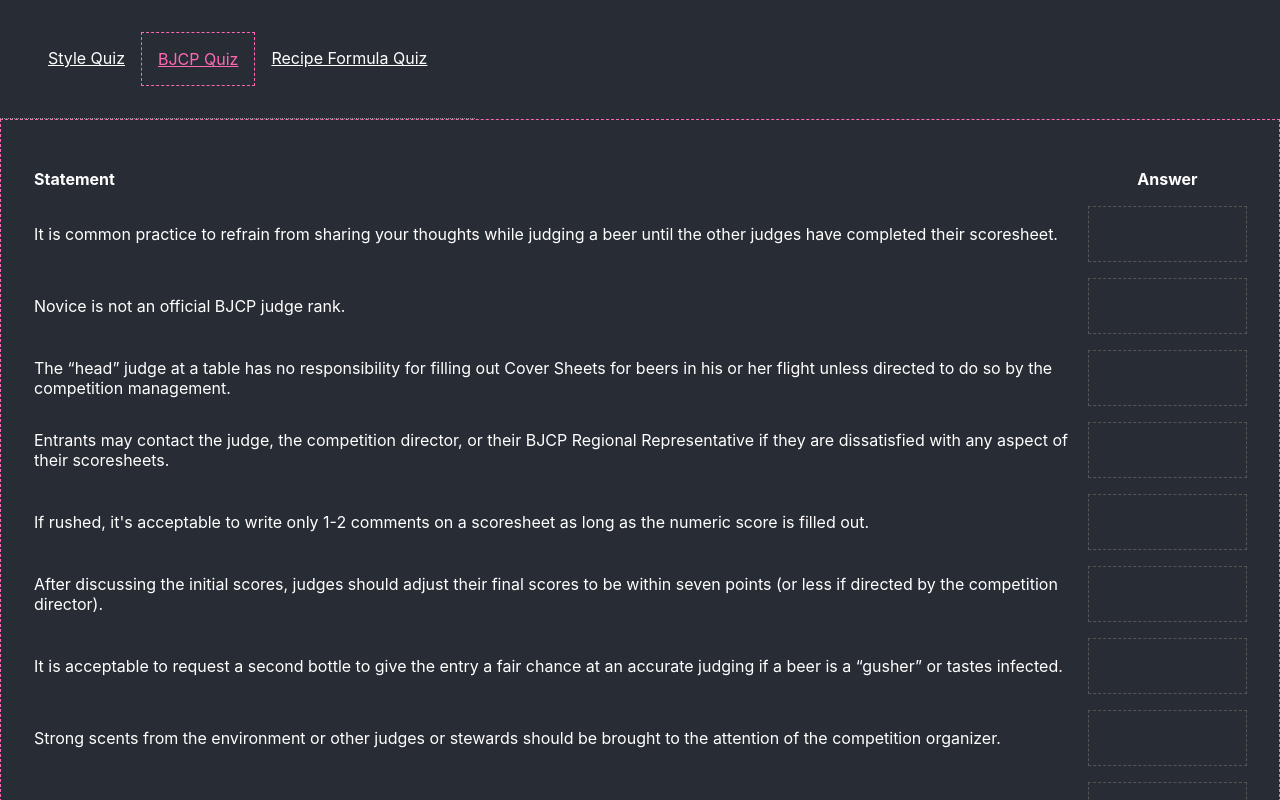
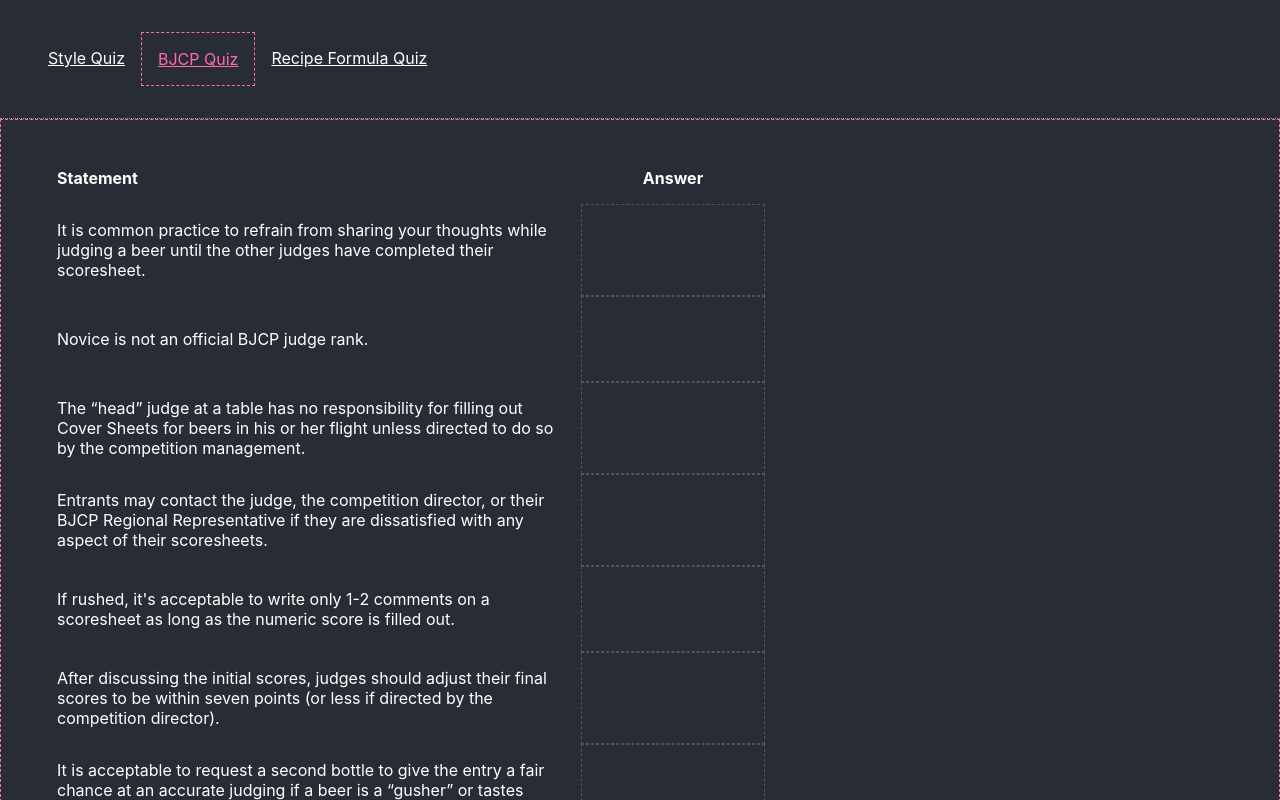
Before and after one commit to gthmb/bjcp_written_exam_study_guide, a React (Create React App) app: page /bjcp-quiz in a window 1280 px wide. Shown: the top 800 px of the page. Built offline with nearby package versions, Linux system fonts and the light colour scheme.

Commit message:
slightly better mobile styles

```diff
--- a/src/App.tsx
+++ b/src/App.tsx
@@ -2,7 +2,7 @@
 import styled from 'styled-components';
 import { IStyle, IQuestion } from './Styles.interfaces';
 import AppRouter from './AppRouter';
-import { BrowserRouter, Route } from 'react-router-dom';
+import { BrowserRouter } from 'react-router-dom';
 import AppHeader from './AppHeader';
 
 interface IAppContext {
@@ -20,7 +20,17 @@
 const AppContainer = styled.div`
     min-height: 100vh;
     color: white;
-    margin-bottom: 2em;
+    display: flex;
+    flex-direction: column;
+`;
+
+const StyledAppHeader = styled(AppHeader)`
+    flex: 0 1 auto;
+`;
+
+const StyledPageContent = styled.div`
+    flex: 1 1 0;
+    height: 0;
 `;
 
 const App: React.FunctionComponent<{}> = () => {
@@ -67,8 +77,10 @@
         <AppContext.Provider value={context}>
             <BrowserRouter>
                 <AppContainer>
-                    <Route component={AppHeader} />
-                    <AppRouter />
+                    <StyledAppHeader />
+                    <StyledPageContent>
+                        <AppRouter />
+                    </StyledPageContent>
                 </AppContainer>
             </BrowserRouter>
         </AppContext.Provider>
--- a/src/AppHeader.tsx
+++ b/src/AppHeader.tsx
@@ -20,9 +20,9 @@
     }
 `;
 
-const AppHeader: React.FunctionComponent<RouteComponentProps> = (props) => {
+const AppHeader: React.FunctionComponent<{ className?: string }> = (props) => {
     return (
-        <StyledHeader>
+        <StyledHeader className={props.className}>
             <StyleNavLink to={'./style-quiz'}>Style Quiz</StyleNavLink>
             <StyleNavLink to={'./bjcp-quiz'}>BJCP Quiz</StyleNavLink>
             <StyleNavLink to={'./formula-quiz'}>Recipe Formula Quiz</StyleNavLink>
--- a/src/components/QuizTable/QuizTable.tsx
+++ b/src/components/QuizTable/QuizTable.tsx
@@ -7,29 +7,32 @@
     Error = 'error',
 }
 
+const viewClassOrder = [ViewClass.Hidden, ViewClass.Visible, ViewClass.Error];
+
 const TableWrapper = styled.div`
-    display: flex;
-    flex-direction: table-row;
-    justify-content: center;
+    border: 1px dashed hotpink;
+    overflow: scroll;
+    height: 100%;
 `;
 
 const StyledTable = styled.table`
+    border-collapse: separate;
+    border-spacing: 0.5em 0;
     padding: 2em;
-    border: 1px dashed hotpink;
-    border-collapse: separate;
-    border-spacing: 0 1em;
-
-    width: 100%;
 
     td,
     th {
         max-width: 500px;
+        margin-right: 0.5em;
+        min-width: 150px;
+        padding: 1em;
     }
 
     th {
         position: sticky;
         top: 0;
         background-color: #282c34;
+        z-index: 10;
     }
 
     th:first-child {
@@ -39,9 +42,15 @@
     td:not(:first-child) {
         text-align: center;
     }
+
+    td:first-child,
+    th:first-child {
+        background-color: #282c34;
+        left: 0;
+        position: sticky;
+        z-index: 20;
+    }
 `;
-
-const viewClassOrder = [ViewClass.Hidden, ViewClass.Visible, ViewClass.Error];
 
 const ViewClassWrapper = styled.div<{ viewclass: ViewClass }>`
     padding: 1em;
@@ -64,7 +73,6 @@
     display: ${({ enabled }) => (enabled ? '' : 'none')};
     border: 1px dashed #555;
     cursor: pointer;
-    margin: 15em;
 `;
 
 export const TogglableTableData: React.FunctionComponent<{ enabled?: boolean }> = ({
--- a/src/index.css
+++ b/src/index.css
@@ -1,14 +1,9 @@
 body {
-  margin: 0;
-  font-family: -apple-system, BlinkMacSystemFont, 'Segoe UI', 'Roboto', 'Oxygen',
-    'Ubuntu', 'Cantarell', 'Fira Sans', 'Droid Sans', 'Helvetica Neue',
-    sans-serif;
-  -webkit-font-smoothing: antialiased;
-  -moz-osx-font-smoothing: grayscale;
-  background-color: #282c34;
+    margin: 0;
+    font-family: -apple-system, BlinkMacSystemFont, 'Segoe UI', 'Roboto', 'Oxygen', 'Ubuntu',
+        'Cantarell', 'Fira Sans', 'Droid Sans', 'Helvetica Neue', sans-serif;
+    -webkit-font-smoothing: antialiased;
+    -moz-osx-font-smoothing: grayscale;
+    background-color: #282c34;
+    height: 100%;
 }
-
-code {
-  font-family: source-code-pro, Menlo, Monaco, Consolas, 'Courier New',
-    monospace;
-}
--- a/src/modules/StyleQuiz/StyleQuiz.tsx
+++ b/src/modules/StyleQuiz/StyleQuiz.tsx
@@ -26,13 +26,13 @@
     margin: 1em;
     display: flex;
     flex-direction: row;
-    justify-content: space-between;
+    justify-content: space-evenly;
 
     > label {
-        display: flex;
+        display: inline-flex;
         flex-direction: row;
         align-items: center;
-        padding: 1em;
+        padding-left: 0.1em;
 
         > input {
             margin-right: 0.5em;
```
